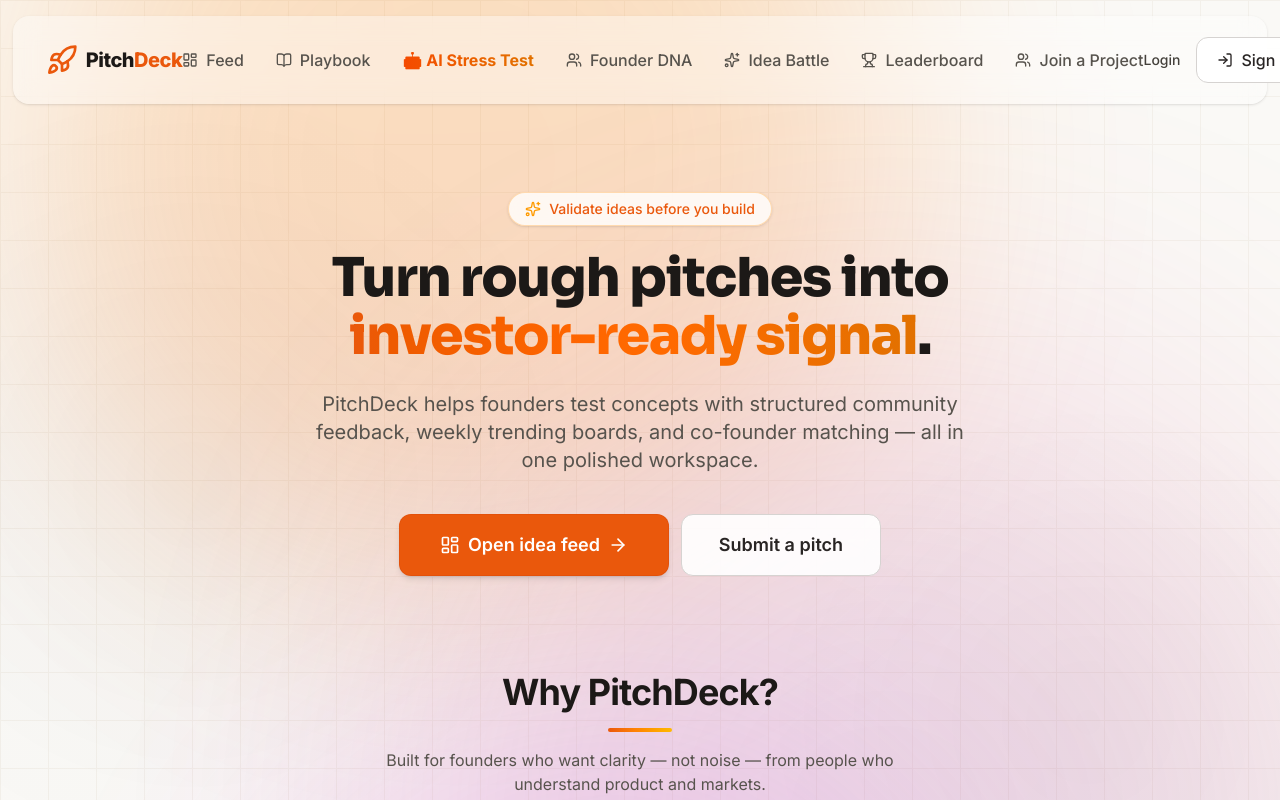
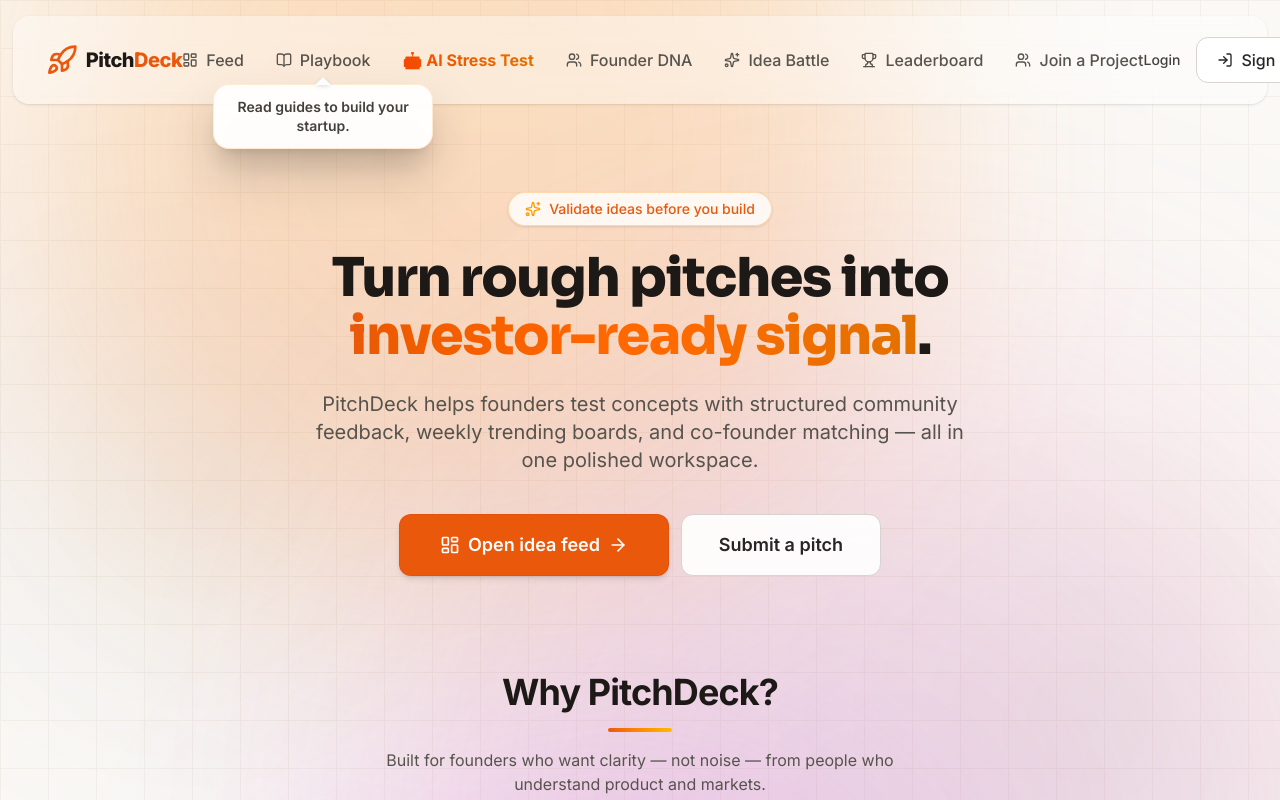
Before and after one commit to Rudra-95/PitchDeck, a React (Vite) app in the folder pitchdeck-web/: page / in a window 1280 px wide. Shown: the top 800 px of the page. Built offline with nearby package versions, Linux system fonts and the light colour scheme; no server answers.

Commit message:
feat: add onboarding tour component

```diff
--- a/pitchdeck-web/src/App.jsx
+++ b/pitchdeck-web/src/App.jsx
@@ -3,6 +3,7 @@
 import ChatBox from './components/ChatBox';
 import Footer from './components/Footer';
 import Navbar from './components/Navbar';
+import OnboardingTour from './components/OnboardingTour';
 import Admin from './pages/Admin';
 import ArticleDetail from './pages/ArticleDetail';
 import Auth from './pages/Auth';
@@ -71,6 +72,7 @@
         </div>
 
         <Navbar />
+        <OnboardingTour />
         <ChatBox />
 
         <main className="relative z-10 mx-auto w-full max-w-7xl flex-1 px-4 py-8">
--- a/pitchdeck-web/src/components/Navbar.jsx
+++ b/pitchdeck-web/src/components/Navbar.jsx
@@ -59,6 +59,7 @@
 
                 <div className="hidden flex-wrap items-center justify-center gap-3 lg:gap-5 xl:gap-8 font-medium text-stone-600 md:flex md:flex-nowrap whitespace-nowrap text-sm xl:text-base">
                     <Link
+                        id="nav-feed"
                         to="/feed"
                         className="flex items-center gap-2 transition-colors duration-300 hover:text-pitch-accent"
                         onClick={closeMobileMenu}
@@ -66,6 +67,7 @@
                         <LayoutDashboard className="h-4 w-4" /> Feed
                     </Link>
                     <Link
+                        id="nav-playbook"
                         to="/playbook"
                         className="flex items-center gap-2 transition-colors duration-300 hover:text-pitch-accent"
                         onClick={closeMobileMenu}
@@ -73,6 +75,7 @@
                         <BookOpen className="h-4 w-4" /> Playbook
                     </Link>
                     <Link
+                        id="nav-stress-test"
                         to="/stress-test"
                         className="flex items-center gap-1.5 transition-colors duration-300 font-bold bg-gradient-to-r from-orange-600 to-amber-600 bg-clip-text text-transparent hover:scale-105"
                         onClick={closeMobileMenu}
@@ -80,6 +83,7 @@
                         🤖 AI Stress Test
                     </Link>
                     <Link
+                        id="nav-founder-dna"
                         to="/founder-dna"
                         className="flex items-center gap-2 transition-colors duration-300 hover:text-pitch-accent"
                         onClick={closeMobileMenu}
@@ -87,6 +91,7 @@
                         <Users className="h-4 w-4" /> Founder DNA
                     </Link>
                     <Link
+                        id="nav-battle"
                         to="/battle"
                         className="flex items-center gap-2 transition-colors duration-300 hover:text-pitch-accent"
                         onClick={closeMobileMenu}
@@ -134,6 +139,7 @@
                     ) : (
                         <>
                             <Link
+                                id="nav-login"
                                 to="/auth"
                                 state={{ register: false }}
                                 className="text-sm font-medium text-stone-700 transition-colors duration-300 hover:text-pitch-accent"
--- /dev/null
+++ b/pitchdeck-web/src/components/OnboardingTour.jsx
@@ -0,0 +1,97 @@
+import { AnimatePresence, motion } from 'framer-motion';
+import { useEffect, useState } from 'react';
+
+export default function OnboardingTour() {
+    const [isVisible, setIsVisible] = useState(false);
+    const [currentStep, setCurrentStep] = useState(0);
+    const [targetRect, setTargetRect] = useState(null);
+
+    const steps = [
+        { target: 'nav-feed', content: 'Explore live pitches in the community.' },
+        { target: 'nav-playbook', content: 'Read guides to build your startup.' },
+        { target: 'nav-stress-test', content: 'Test your idea against our AI.' },
+        { target: 'nav-founder-dna', content: 'Discover your founder personality.' },
+        { target: 'nav-battle', content: 'Watch ideas clash in the arena.' },
+        { target: 'nav-login', content: 'Log in to start your journey!' }
+    ];
+
+    useEffect(() => {
+        const hasSeenTour = localStorage.getItem('hasSeenTour');
+        if (!hasSeenTour) {
+            const timer = setTimeout(() => setIsVisible(true), 1500);
+            return () => clearTimeout(timer);
+        }
+    }, []);
+
+    useEffect(() => {
+        if (!isVisible || currentStep >= steps.length) return;
+
+        const updatePosition = () => {
+            const el = document.getElementById(steps[currentStep].target);
+            const isVisibleEl = el && el.offsetWidth > 0 && el.offsetHeight > 0;
+
+            if (isVisibleEl) {
+                const rect = el.getBoundingClientRect();
+                setTargetRect({
+                    top: rect.bottom + 12, // Position slightly below the element
+                    left: rect.left + rect.width / 2, // Center align
+                });
+            } else {
+                // If element is not found/visible, skip to next step immediately
+                setCurrentStep(prev => prev + 1);
+            }
+        };
+
+        updatePosition();
+        window.addEventListener('resize', updatePosition);
+        window.addEventListener('scroll', updatePosition);
+
+        // Auto-advance to the next step after 3.5 seconds
+        const timer = setTimeout(() => {
+            setCurrentStep(prev => prev + 1);
+        }, 3500);
+
+        return () => {
+            window.removeEventListener('resize', updatePosition);
+            window.removeEventListener('scroll', updatePosition);
+            clearTimeout(timer);
+        };
+    }, [currentStep, isVisible]);
+
+    useEffect(() => {
+        if (currentStep >= steps.length && isVisible) {
+            const timer = setTimeout(() => {
+                setIsVisible(false);
+                localStorage.setItem('hasSeenTour', 'true');
+            }, 500);
+            return () => clearTimeout(timer);
+        }
+    }, [currentStep, isVisible, steps.length]);
+
+    return (
+        <AnimatePresence>
+            {isVisible && currentStep < steps.length && targetRect && (
+                <motion.div
+                    key={currentStep}
+                    initial={{ opacity: 0, y: -10, scale: 0.9 }}
+                    animate={{ opacity: 1, y: 0, scale: 1 }}
+                    exit={{ opacity: 0, y: -10, scale: 0.9 }}
+                    transition={{ type: "spring", stiffness: 350, damping: 22 }}
+                    className="fixed z-[9999] pointer-events-none drop-shadow-2xl"
+                    style={{
+                        top: targetRect.top,
+                        left: targetRect.left,
+                        x: "-50%"
+                    }}
+                >
+                    {/* The Cloud Body */}
+                    <div className="relative bg-white/95 backdrop-blur-md text-stone-700 font-semibold text-sm px-5 py-3 rounded-2xl shadow-xl border border-orange-200/50 w-max max-w-[220px] text-center">
+                        {/* The Short Tail (Arrow) pointing UP */}
+                        <div className="absolute -top-[8px] left-1/2 -translate-x-1/2 w-0 h-0 border-l-[8px] border-l-transparent border-r-[8px] border-r-transparent border-b-[8px] border-b-white/95 drop-shadow-sm" />
+                        <p className="leading-snug">{steps[currentStep].content}</p>
+                    </div>
+                </motion.div>
+            )}
+        </AnimatePresence>
+    );
+}
```
